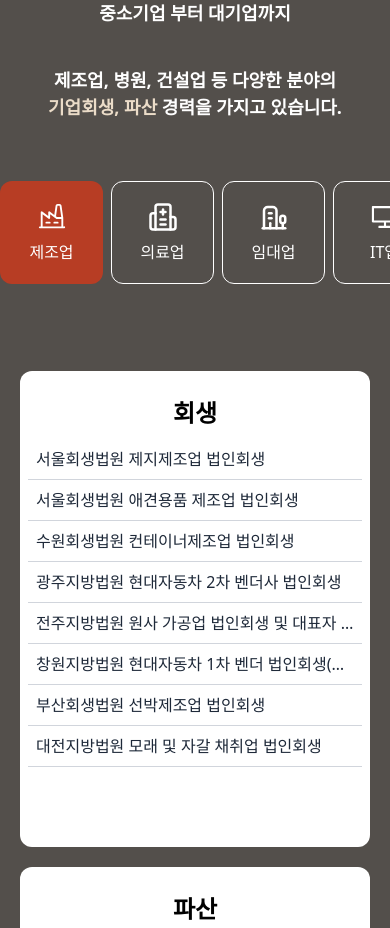
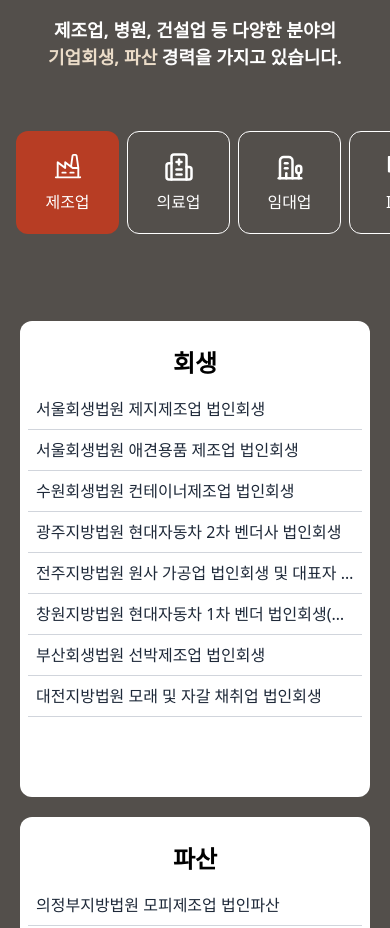
Before and after one commit to googoocone/leees_landing, a Next.js app: page / in a window 390 px wide. Shown: the part 3360-4288 px from the top of the page. Built offline with nearby package versions, Linux system fonts and the light colour scheme.

Commit message:
section5 resize width

```diff
--- a/components/section6.jsx
+++ b/components/section6.jsx
@@ -159,7 +159,7 @@ const Section6 = () => {
   const selectedMenu = menus.find((item) => item.title === isMenu) || menus[0];
 
   return (
-    <div className="w-full h-[1660px] sm:h-[1300px] bg-[#534F4B] flex flex-col gap-15 items-center justify-center">
+    <div className="w-full h-[1560px] sm:h-[1300px] bg-[#534F4B] flex flex-col gap-15 items-center justify-center">
       <div className="hidden sm:block text-[24px] font-semibold text-center text-white">
         <h2>10여년 도산전문 경력, 중소기업 부터 대기업까지</h2>
         <h2>
@@ -179,7 +179,7 @@ const Section6 = () => {
           있습니다.
         </h2>
       </div>
-      <div className="flex gap-2 w-full sm:w-[1110px] h-[110px] overflow-x-auto sm:overflow-x-hidden whitespace-nowrap">
+      <div className="flex gap-2 w-full sm:w-[1110px] h-[110px] overflow-x-auto sm:overflow-x-hidden whitespace-nowrap sm:px-0 px-4">
         {menus.map((item) => (
           <div
             key={item.number}
```
